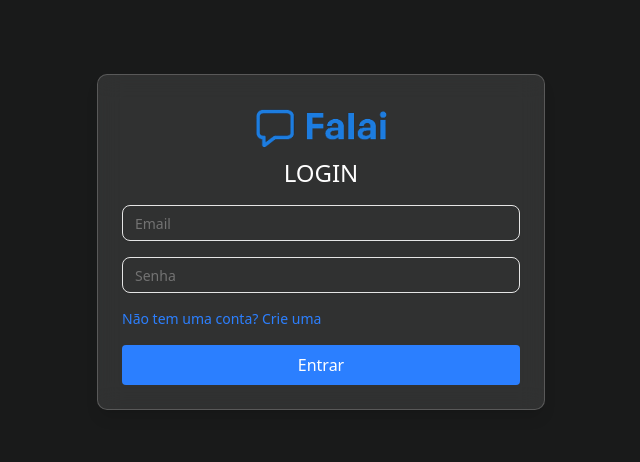
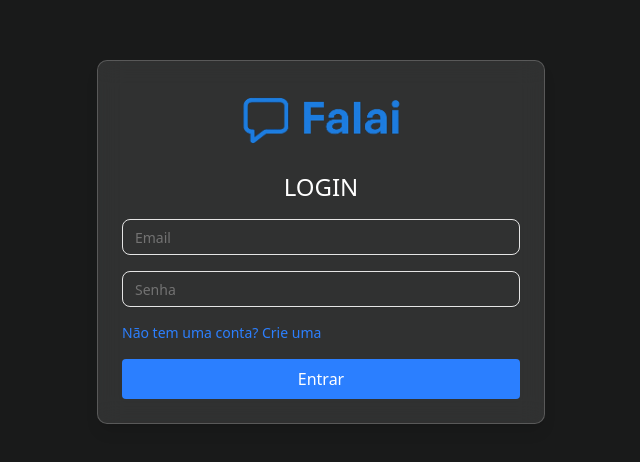
Before and after one commit to Gabriel-AndradeJS/falai-front, a Next.js app: page /login in a window 1280 px wide. Shown: the part 158-620 px from the top of the page, without its empty margins (319-959 px from the left). Built offline with nearby package versions, Linux system fonts and the light colour scheme.

Commit message:
Update logo image size in Login component for better visibility

```diff
--- a/app/login/page.tsx
+++ b/app/login/page.tsx
@@ -38,7 +38,7 @@ export default function Login() {
   return (
     <div className="bg-black/90 w-full min-h-screen flex items-center justify-center px-4">
       <div className="w-full max-w-md flex flex-col items-center justify-center bg-white/10 backdrop-blur-md border border-white/20 p-6 rounded-lg shadow-lg">
-        <Image src={logo} alt="logo" width={150} />
+        <Image className="mb-4" src={logo} alt="logo" width={180} />
         <h1 className="text-2xl uppercase mb-4 text-white text-center">Login</h1>
         <form
           onSubmit={handleSubmit(onSubmit)}
```
